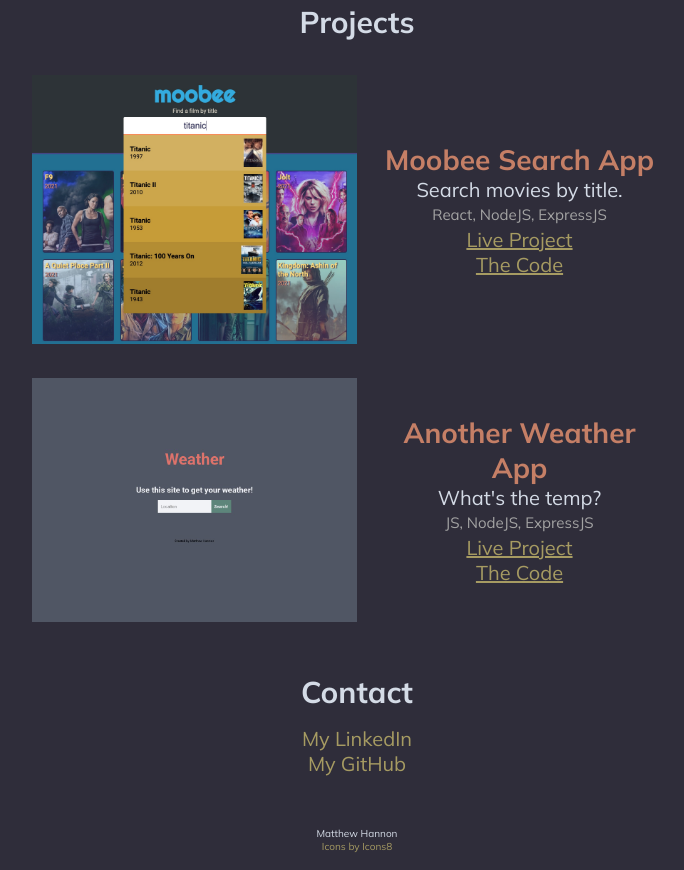
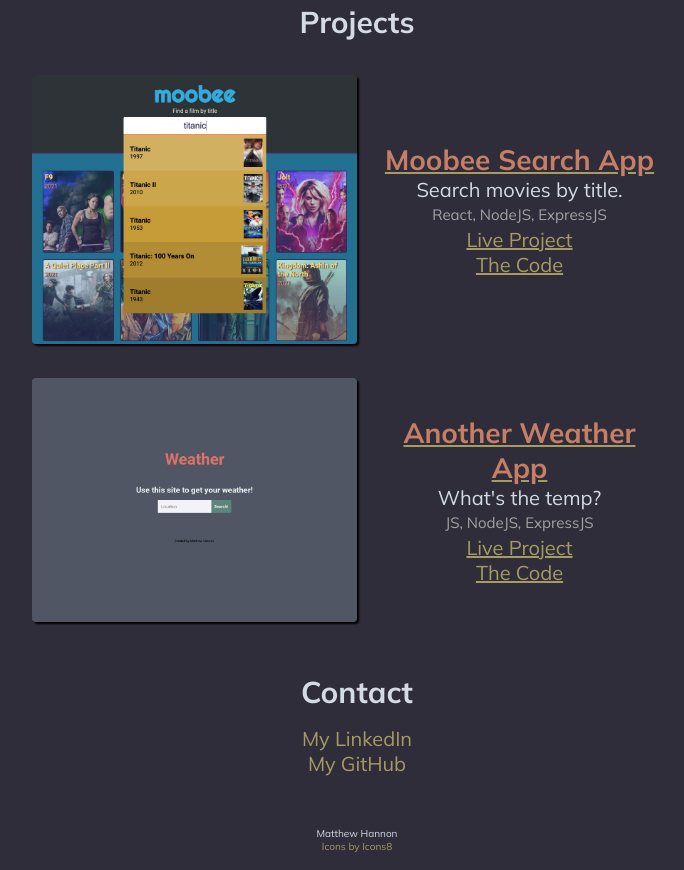
Before and after one commit to matthewhannon/matthewhannon.github.io, a plain HTML site: page index.html in a window 1280 px wide. Shown: the part 2005-2875 px from the top of the page, without its empty margins (283-967 px from the left). Drawn offline with Linux system fonts and the light colour scheme.

Commit message:
added hover scale on project images and updated h3 title elements with links

```diff
--- a/CSS/style.css
+++ b/CSS/style.css
@@ -141,9 +141,15 @@ header nav a{
 .project-img {
     width: 325px;
 }
+
 .project-img img {
     display: block;
     width: 100%;
+    border-radius: 4px;
+    box-shadow: 2px 2px 2px black;
+}
+.project-img:hover {
+    transform: scale(1.05);
 }
 .project-details {
     height: 100%;
--- a/index.html
+++ b/index.html
@@ -44,7 +44,7 @@
                     <a href="https://moobee-search.herokuapp.com/"" target="_blank"><img src="IMG/Moobee_screenshot.jpg"></a>
                 </div>
                 <div class="project-details">
-                    <h3>Moobee Search App</h3>
+                    <a href="https://moobee-search.herokuapp.com/"><h3>Moobee Search App</h3></a>
                     <div class="description">
                         <p>Search movies by title.</p>
                     </div>
@@ -62,7 +62,7 @@
                     <a href="https://hannon-weather-app.herokuapp.com/" target="_blank"><img src="IMG/weather_screenshot.jpg"></a>
                 </div>
                 <div class="project-details">
-                    <h3>Another Weather App</h3>
+                    <a href="https://hannon-weather-app.herokuapp.com/"><h3>Another Weather App</h3></a>
                     <div class="description">
                         <p>What's the temp?</p>
                     </div>
```
